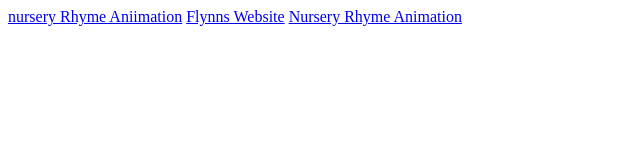
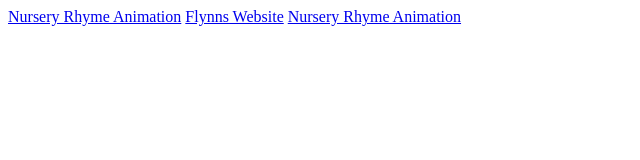
Before and after one commit to iMilko/iMilko.github.io, a plain HTML site: page index.html in a window 1280 px wide. Shown: the full height of the page, 0-640 px from the left. Drawn offline with Linux system fonts and the light colour scheme.

Commit message:
Add files via upload

```diff
--- a/index.html
+++ b/index.html
@@ -6,7 +6,7 @@
 </head>
 
 <body>
-<a href="/gamecharacter/*8bitAvatar-FaisalHabib.pdf">nursery Rhyme Aniimation</a>
+<a href="/gamecharacter/8bitAvatar-FaisalHabib.pdf">Nursery Rhyme Animation</a>
 <a href="/webiste/">Flynns Website</a>
 <a href="/animation/">Nursery Rhyme Animation</a>
 </body>
```
